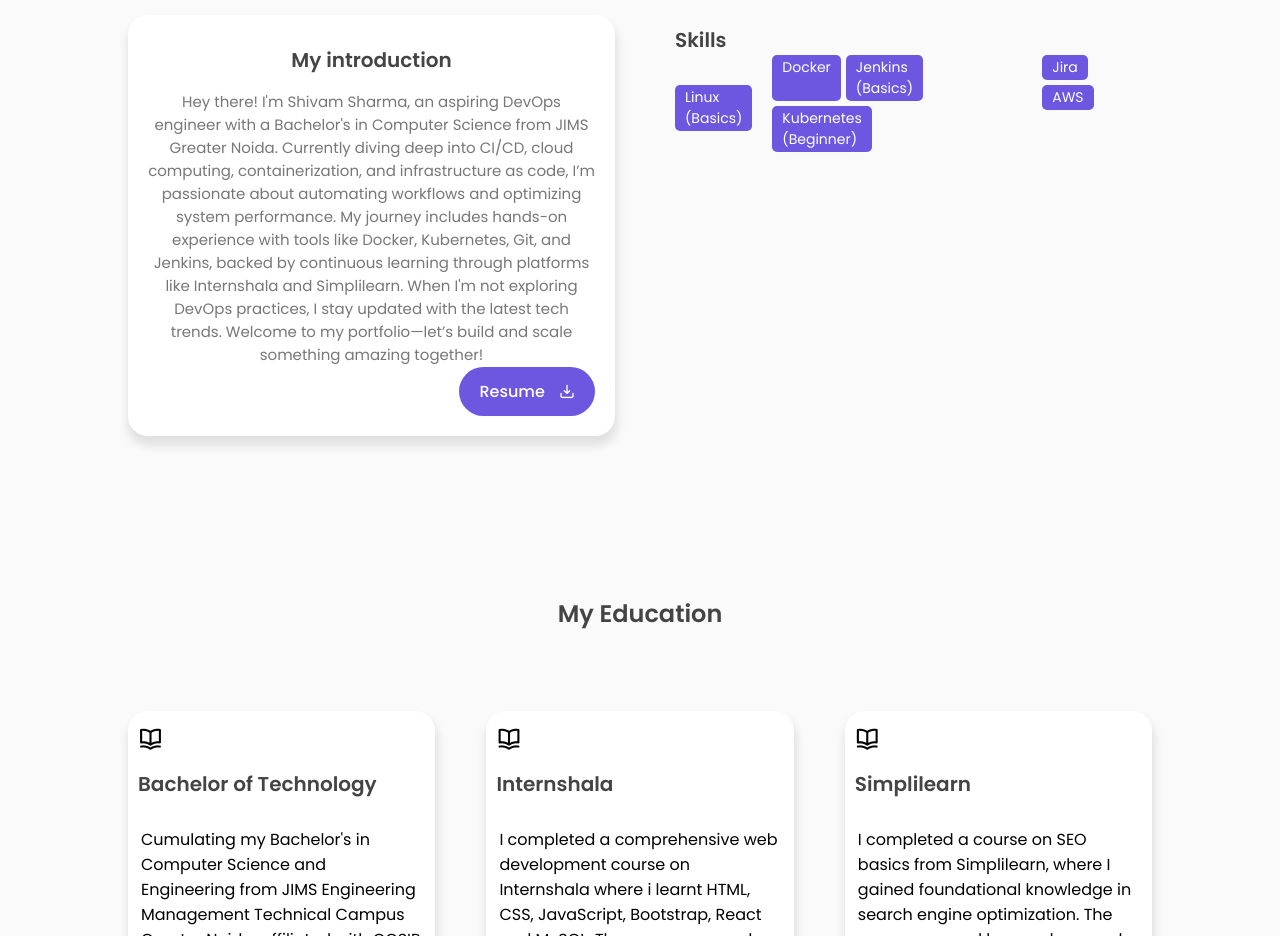
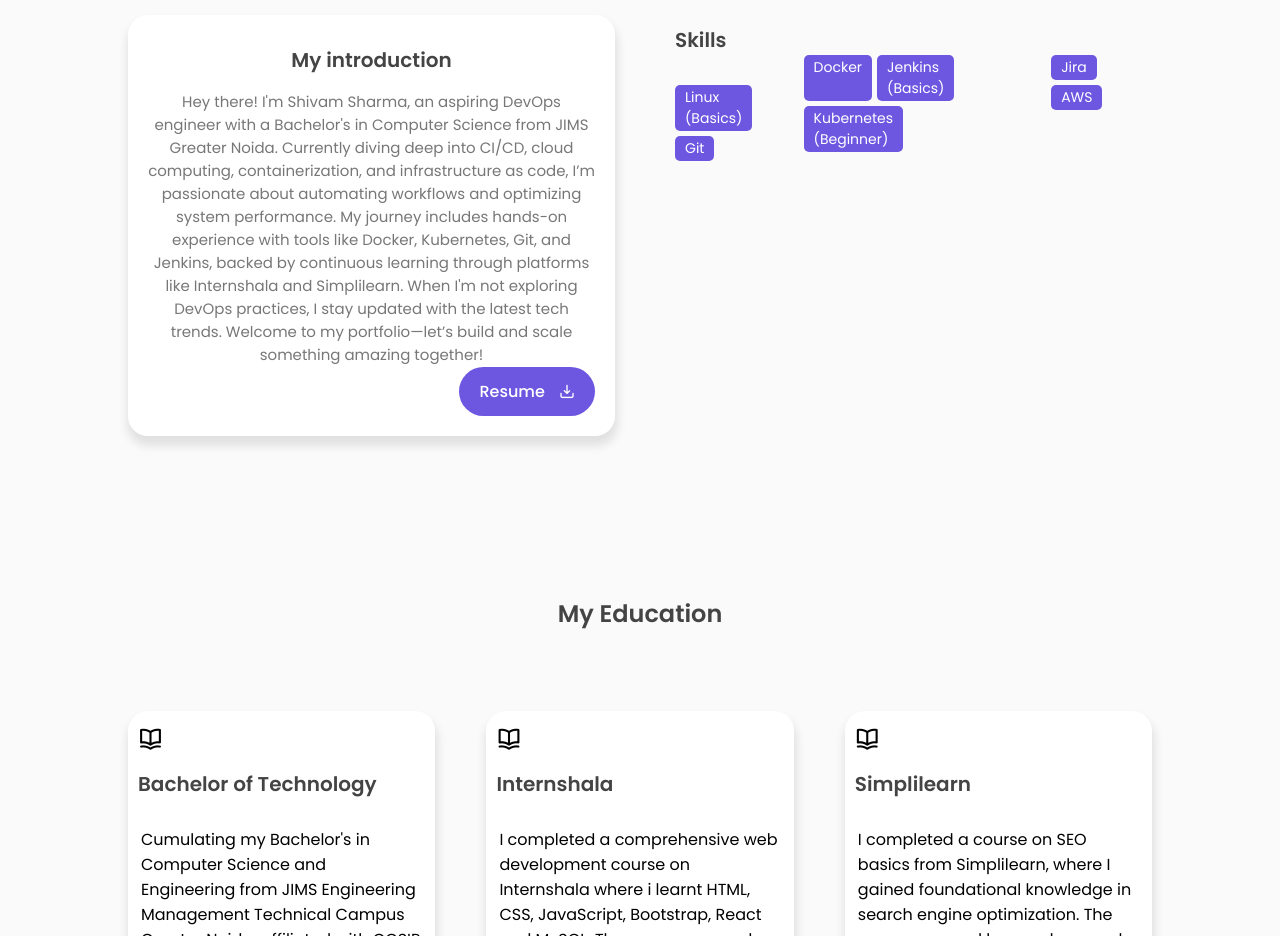
Before and after one commit to ShivamSharma8168/MyPortfolioWebsite, a plain HTML site: page index.html in a window 1280 px wide. Shown: the part 900-1836 px from the top of the page. Drawn offline with nearby package versions, Linux system fonts and the light colour scheme; a script that the page names is missing.

```diff
--- a/index.html
+++ b/index.html
@@ -185,13 +185,7 @@
                             </div>
                             <div class="skills-list">
                                 <span>Linux <br> (Basics)</span>
-                                <!-- <span>Git</span> -->
-
-
-
-
-
-
+                                <span>Git</span>
 
                             </div>
                         </div>
```
